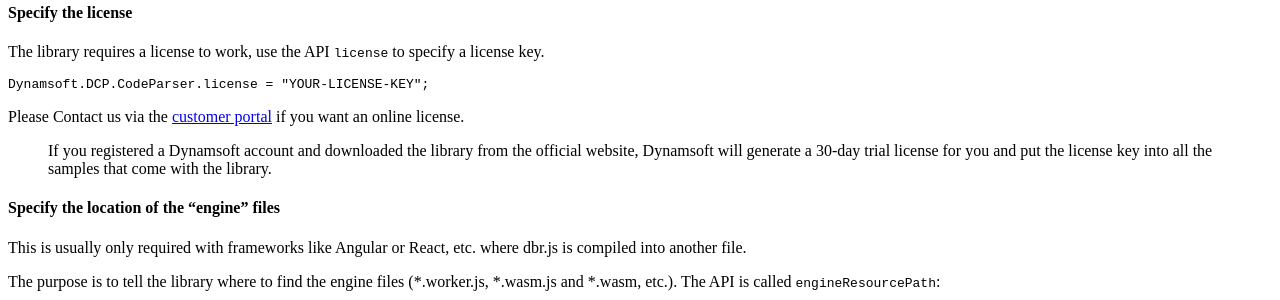
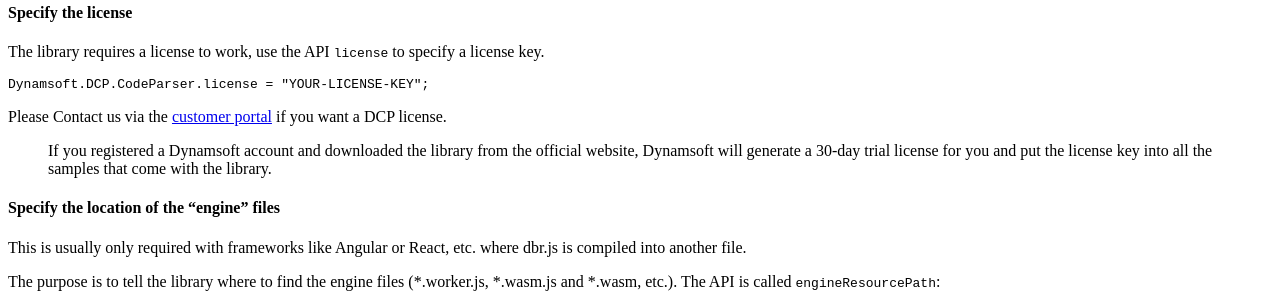
Before and after one commit to dynamsoft-docs/code-parser-docs, a Jekyll site: the page built from programming/javascript/user-guide.md, in a window 1280 px wide and 900 px high, scrolled down 2556 px. Shown: the part 152-452 px from the top of the window. Built offline with Jekyll 4.4.1, drawn with Linux system fonts in a browser that asks for light colours.

Commit message:
revise user-guide

````diff
--- a/programming/javascript/user-guide.md
+++ b/programming/javascript/user-guide.md
@@ -159,7 +159,7 @@ The library requires a license to work, use the API `license` to specify a licen
 Dynamsoft.DCP.CodeParser.license = "YOUR-LICENSE-KEY";
 ```
 
-Please Contact us via the [customer portal](https://www.dynamsoft.com/customer/license/trialLicense?ver=1.0.0&utm_source=guide&product=dcp&package=js) if you want an online license.
+Please Contact us via the [customer portal](https://www.dynamsoft.com/customer/license/trialLicense?ver=1.0.0&utm_source=guide&product=dcp&package=js) if you want a DCP license.
 
 > If you registered a Dynamsoft account and downloaded the library from the official website, Dynamsoft will generate a 30-day trial license for you and put the license key into all the samples that come with the library.
 
````
